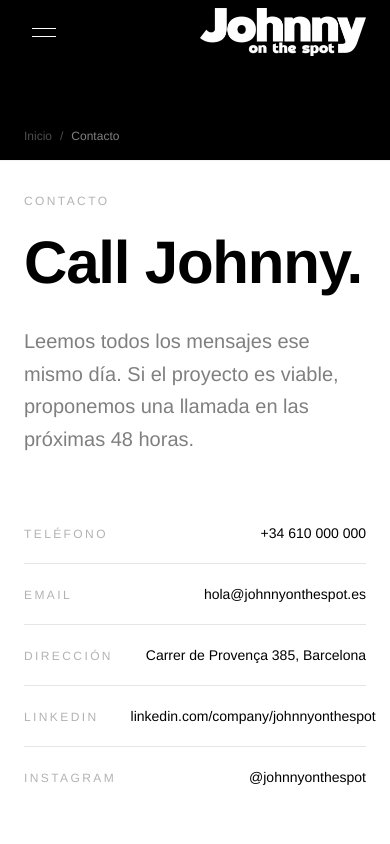
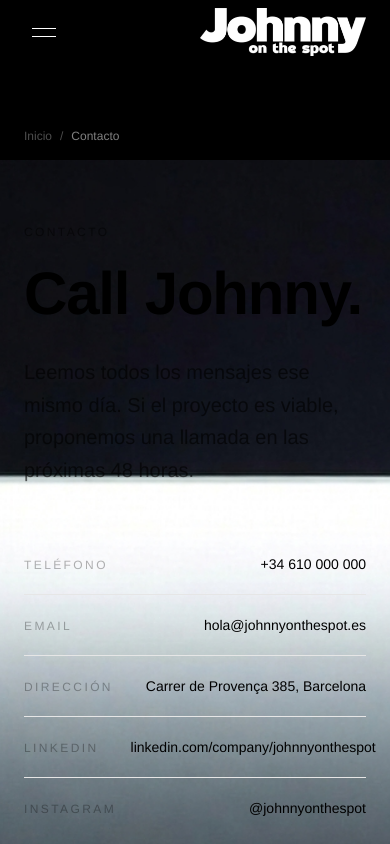
Before and after one commit to UserCreatorrr/johnny-on-the-spot, a Next.js app: page /contacto in a window 390 px wide. Shown: the top 844 px of the page. Built offline with nearby package versions, Linux system fonts and the light colour scheme.

Commit message:
Contacto: phone.png background, text on light area

```diff
--- a/src/app/contacto/page.tsx
+++ b/src/app/contacto/page.tsx
@@ -112,12 +112,17 @@ export default function ContactoPage() {
         </div>
       </div>
 
-      <section className="bg-white pt-8 pb-20 lg:pb-28 px-6 lg:px-8 border-t border-black/5" aria-labelledby="contacto-heading">
-        <div className="max-w-7xl mx-auto">
-          <div className="grid grid-cols-1 lg:grid-cols-2 gap-16 items-center">
-            {/* Left */}
-            <div>
-              <p className="text-black/30 text-xs tracking-widest uppercase mb-6">Contacto</p>
+      <section className="relative min-h-screen" aria-labelledby="contacto-heading">
+        {/* Background image */}
+        <div className="absolute inset-0 z-0">
+          <Image src="/phone.png" alt="Call Johnny" fill className="object-cover object-center" priority />
+        </div>
+
+        <div className="relative z-10 max-w-7xl mx-auto px-6 lg:px-8 pt-8 pb-20 lg:pb-28 min-h-screen flex items-start">
+          <div className="grid grid-cols-1 lg:grid-cols-2 gap-16 items-start w-full">
+            {/* Left — text on the light upper area */}
+            <div className="pt-8">
+              <p className="text-black/50 text-xs tracking-widest uppercase mb-6">Contacto</p>
               <TypingAnimation
                 as="h1"
                 id="contacto-heading"
@@ -128,7 +133,7 @@ export default function ContactoPage() {
               >
                 Call Johnny.
               </TypingAnimation>
-              <p className="text-black/50 text-xl lg:text-2xl leading-relaxed mb-12 max-w-md">
+              <p className="text-black/60 text-xl lg:text-2xl leading-relaxed mb-12 max-w-md">
                 Leemos todos los mensajes ese mismo día. Si el proyecto es viable, proponemos una llamada en las próximas 48 horas.
               </p>
 
```
